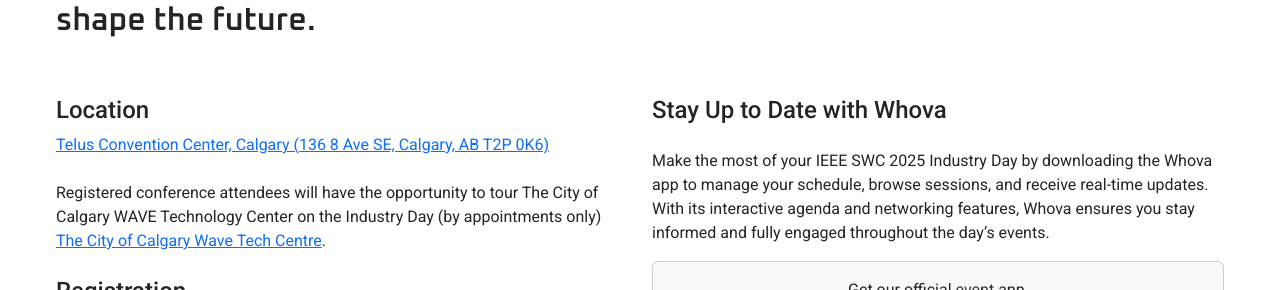
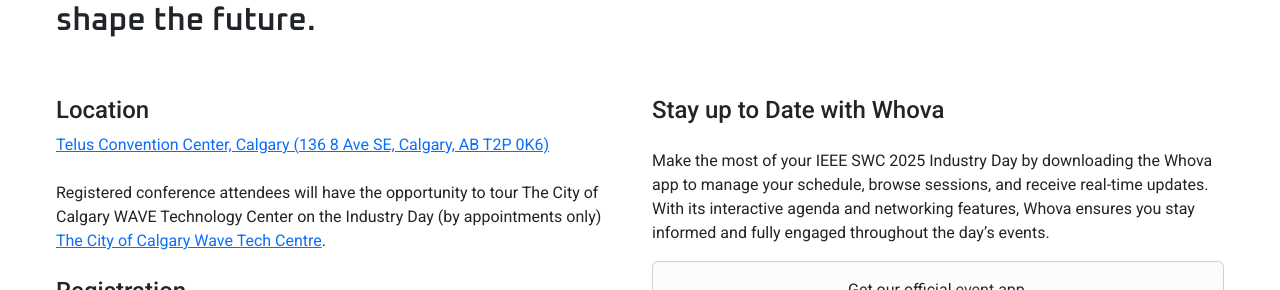
Before and after one commit to IEEE-SWC-2025/IEEE-SWC-2025.github.io, a Jekyll site: the page built from program/industry-day/index.html, in a window 1280 px wide and 900 px high, scrolled down 499 px. Shown: the part 164-454 px from the top of the window. Built offline with Jekyll 4.4.1, drawn with Linux system fonts in a browser that asks for light colours.

Commit message:
Style updates

```diff
--- a/index.html
+++ b/index.html
@@ -829,7 +829,7 @@
     </h2>
     <div class="row mb-5 g-3">
       <div
-        class="col-sm-6 d-flex flex-column gap-3 justify-content-around py-2 text-center text-sm-start"
+        class="col-sm-6 d-flex flex-column gap-3 justify-content-center py-2 text-center text-sm-start"
       >
         <h3 class="">Calgary Telus Convention Center</h3>
         <p class="fs-5">
@@ -839,7 +839,7 @@
           a range of accommodation choices within walking distance.
         </p>
         <div
-          class="d-flex flex-row justify-content-center justify-content-sm-start"
+          class="d-flex flex-sm-row gap-2 flex-column justify-content-center justify-content-sm-start"
         >
           <a href="/venue/telus-convention-center" class="btn btn-primary"
             >Learn More</a
@@ -872,7 +872,7 @@
         />
       </div>
       <div
-        class="order-1 order-sm-2 col-sm-6 d-flex flex-column gap-2 flex-sm-column justify-content-around text-center text-sm-start"
+        class="order-1 order-sm-2 col-sm-6 d-flex flex-column gap-3 flex-sm-column justify-content-center text-center text-sm-start"
       >
         <h3 class="">Explore Stunning Calgary and Its Scenic Surroundings</h3>
         <p class="fs-5">
--- a/program/industry-day/index.html
+++ b/program/industry-day/index.html
@@ -81,7 +81,7 @@
           </div>
         </div>
         <div class="col-md-6">
-          <h4 class="mb-4">Stay Up to Date with Whova</h4>
+          <h4 class="mb-4">Stay up to Date with Whova</h4>
           <p>
             Make the most of your IEEE SWC 2025 Industry Day by downloading the
             Whova app to manage your schedule, browse sessions, and receive
@@ -89,7 +89,7 @@
             features, Whova ensures you stay informed and fully engaged
             throughout the day’s events.
           </p>
-          <div class="card w-100 bg-light p-3" data-reactroot="">
+          <div class="card w-100 bg-light-subtle p-3" data-reactroot="">
             <div>
               <div style="text-align: center; font-size: 16px">
                 <span
```
